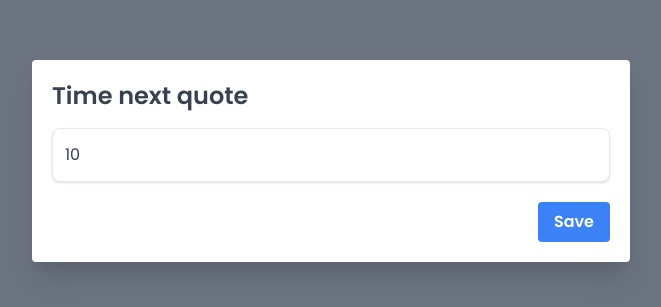
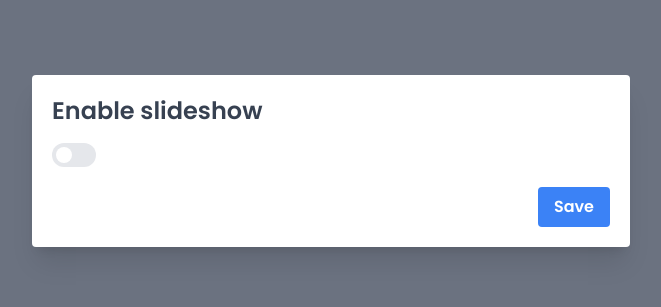
Before and after one commit to paulsmpl/paulsmpl.github.io, a Next.js app: page /parameters in a window 1280 px wide. Shown: the part 239-546 px from the top of the page, without its empty margins (309-970 px from the left). Built offline with nearby package versions, Linux system fonts and the light colour scheme.

Commit message:
add button on/off slideshow

```diff
--- a/package.json
+++ b/package.json
@@ -15,6 +15,7 @@
     "@fortawesome/free-solid-svg-icons": "^6.5.1",
     "@fortawesome/react-fontawesome": "^0.2.0",
     "@headlessui/react": "^1.7.17",
+    "@headlessui/tailwindcss": "^0.2.0",
     "@heroicons/react": "^2.1.1",
     "@ionic/react": "^7.6.2",
     "@ionic/react-router": "^7.6.2",
--- a/src/app/page.tsx
+++ b/src/app/page.tsx
@@ -36,7 +36,13 @@ export default function Home() {
   const [indexQuotesHistory, setIndexQuotesHistory] = useState<number>(
     quotesHistory ? JSON.parse(quotesHistory).length - 1 : 0
   );
-  const [pauseCountdown, setPauseCountdown] = useState<boolean>(true);
+  const [enabledSlideshow, setEnabledSlideshow] = useLocalStorage(
+    LOCAL_KEY.ENABLED_SLIDESHOW,
+    "0"
+  );
+  const [pauseCountdown, setPauseCountdown] = useState<boolean>(
+    enabledSlideshow == "0"
+  );
 
   const onChangeColor = (_color: string) => {
     setColor(_color);
@@ -153,6 +159,12 @@ export default function Home() {
     setLocalLastQuote(JSON.stringify(quote));
   }, [quote]);
 
+  useEffect(() => {
+    if (enabledSlideshow == "1") {
+      startCountdown();
+    }
+  }, [enabledSlideshow]);
+
   return (
     <main
       className="flex min-h-screen flex-col items-center justify-between relative"
--- a/src/app/parameters/page.tsx
+++ b/src/app/parameters/page.tsx
@@ -1,15 +1,25 @@
 "use client";
 import { LOCAL_KEY } from "@/constants";
+import { Switch } from "@headlessui/react";
 import { ChangeEvent, useState } from "react";
 import { ToastContainer, toast } from "react-toastify";
 import { useLocalStorage } from "usehooks-ts";
 
 const Parameters = () => {
+  const [enabledSlideshow, setEnabledSlideshow] = useLocalStorage(
+    LOCAL_KEY.ENABLED_SLIDESHOW,
+    "0"
+  );
+  const [enabled, setEnabled] = useState<boolean>(enabledSlideshow == "1");
   const [localCountDown, setLocalCountDown] = useLocalStorage(
     LOCAL_KEY.COUNT_DOWN,
     "10"
   );
   const [seconds, setSeconds] = useState<string>(localCountDown);
+
+  const onChangeEnable = (newEnabled: boolean) => {
+    setEnabled(newEnabled);
+  };
 
   const handleChange = (evt: ChangeEvent<HTMLInputElement>) => {
     const _seconds = evt.target.validity.valid ? evt.target.value : seconds;
@@ -17,6 +27,7 @@ const Parameters = () => {
   };
 
   const onSave = () => {
+    setEnabledSlideshow(enabled ? "1" : "0");
     setLocalCountDown(seconds);
     toast("Saved successfully", {
       position: "top-right",
@@ -37,6 +48,18 @@ const Parameters = () => {
       <div className="justify-center items-center h-screen flex">
         <div className="m-auto sm:w-[598px] p-5 rounded bg-white shadow-xl flex flex-col justify-center">
           <label className="block text-gray-700 text-base lg:text-2xl font-bold mb-4">
+            Enable slideshow
+          </label>
+          <Switch
+            checked={enabled}
+            onChange={onChangeEnable}
+            className="relative inline-flex h-6 w-11 items-center rounded-full ui-checked:bg-blue-600 ui-not-checked:bg-gray-200"
+          >
+            <span className="inline-block h-4 w-4 transform rounded-full bg-white transition ui-checked:translate-x-6 ui-not-checked:translate-x-1" />
+          </Switch>
+          {enabled ? (
+            <>
+              <label className="block text-gray-700 text-base lg:text-2xl font-bold my-4">
                 Time next quote
               </label>
               <input
@@ -47,6 +70,8 @@ const Parameters = () => {
                 value={seconds}
                 onInput={handleChange}
               />
+            </>
+          ) : null}
           <button
             className="bg-blue-500 hover:bg-blue-700 text-white font-bold py-2 px-4 rounded w-fit self-end mt-5"
             onClick={onSave}
--- a/src/constants.ts
+++ b/src/constants.ts
@@ -14,6 +14,7 @@ export const LOCAL_KEY = {
   COLOR: "COLOR",
   COUNT_DOWN: "COUNT_DOWN",
   LAST_QUOTE: "LAST_QUOTE",
+  ENABLED_SLIDESHOW: "ENABLED_SLIDESHOW",
 };
 
 export const SESSION_KEY = {
--- a/tailwind.config.ts
+++ b/tailwind.config.ts
@@ -1,20 +1,20 @@
-import type { Config } from 'tailwindcss'
+import type { Config } from "tailwindcss";
 
 const config: Config = {
   content: [
-    './src/pages/**/*.{js,ts,jsx,tsx,mdx}',
-    './src/components/**/*.{js,ts,jsx,tsx,mdx}',
-    './src/app/**/*.{js,ts,jsx,tsx,mdx}',
+    "./src/pages/**/*.{js,ts,jsx,tsx,mdx}",
+    "./src/components/**/*.{js,ts,jsx,tsx,mdx}",
+    "./src/app/**/*.{js,ts,jsx,tsx,mdx}",
   ],
   theme: {
     extend: {
       backgroundImage: {
-        'gradient-radial': 'radial-gradient(var(--tw-gradient-stops))',
-        'gradient-conic':
-          'conic-gradient(from 180deg at 50% 50%, var(--tw-gradient-stops))',
+        "gradient-radial": "radial-gradient(var(--tw-gradient-stops))",
+        "gradient-conic":
+          "conic-gradient(from 180deg at 50% 50%, var(--tw-gradient-stops))",
       },
     },
   },
-  plugins: [],
-}
-export default config
+  plugins: [require("@headlessui/tailwindcss")],
+};
+export default config;
```
Also changed, not shown: 1 other file (tests, documents, lock files or other folders). Lines whose indentation alone changed are shown as unchanged.
